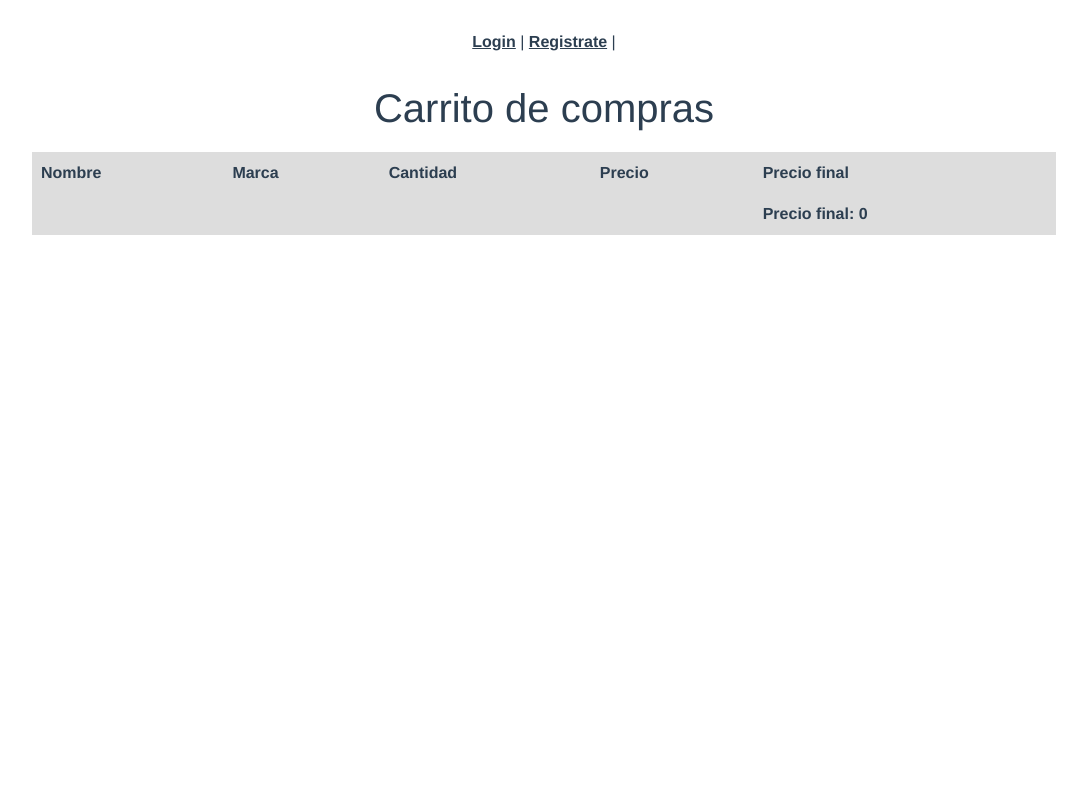
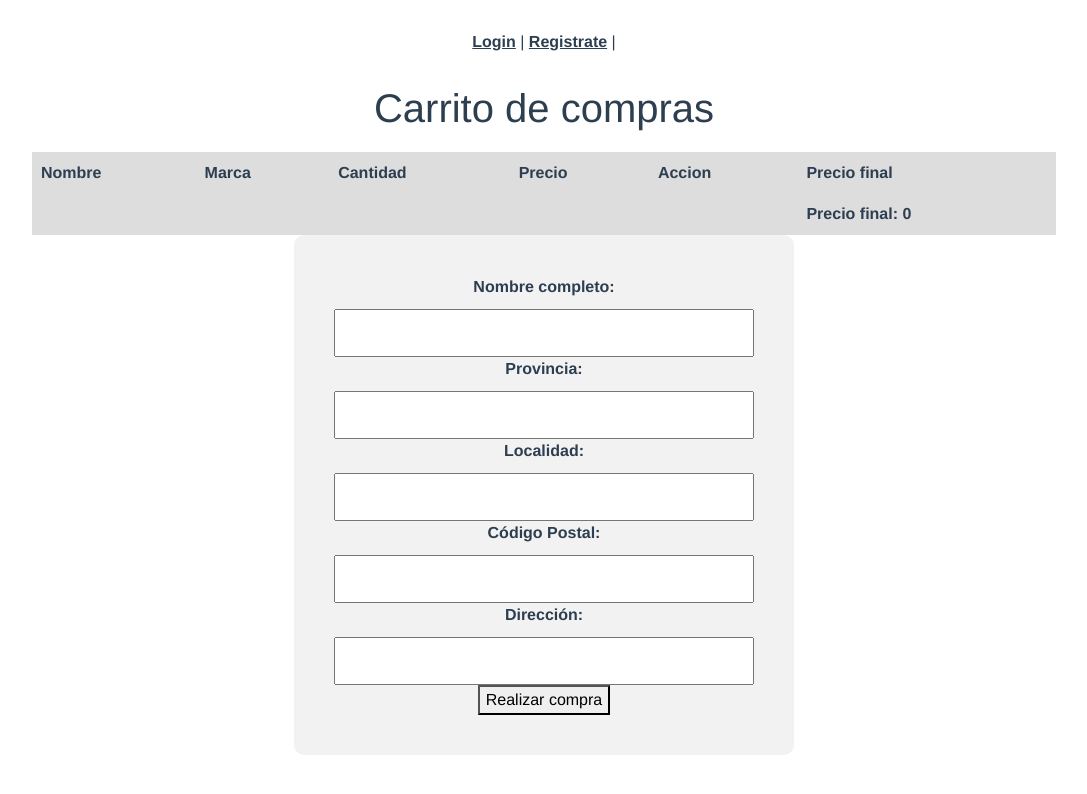
Before and after one commit to nicomargni/ProyectoFinalVue, a Vue app: page /#/Carrito in a window 1280 px wide. Shown: the top 794 px of the page, without its empty margins (96-1183 px from the left). Built offline with nearby package versions, Linux system fonts and the light colour scheme.

Commit message:
Actualizacion

```diff
--- a/package.json
+++ b/package.json
@@ -11,9 +11,11 @@
     "axios": "^1.2.6",
     "bootstrap": "^5.2.3",
     "core-js": "^3.8.3",
+    "shvl": "^3.0.0",
     "vue": "^2.6.14",
     "vue-router": "^3.5.1",
-    "vuex": "^3.6.2"
+    "vuex": "^3.6.2",
+    "vuex-persistedstate": "^4.1.0"
   },
   "devDependencies": {
     "@babel/core": "^7.12.16",
--- a/src/components/CarritoComponent.vue
+++ b/src/components/CarritoComponent.vue
@@ -8,6 +8,7 @@
           <th>Marca</th>
           <th>Cantidad</th>
           <th>Precio</th>
+          <th>Accion</th>
           <th>Precio final</th>
         </tr>
       </thead>
@@ -17,34 +18,113 @@
           <td>{{ producto.marca }}</td>
           <td>{{ producto.cantidad }}</td>
           <td>{{ producto.precio }}</td>
+          <td><button @click="eliminarProducto(index)">Eliminar</button></td>
+          <td></td>
         </tr>
         <th></th>
         <th></th>
         <th></th>
         <th></th>
-        <th>Precio final: {{precioFinal}}</th>
+        <th></th>
+        <th>Precio final: {{ precioFinal }}</th>
       </tbody>
     </table>
+
+    <form @submit.prevent="realizarCompra">
+      <div>
+        <label for="nombreCompleto">Nombre completo:</label>
+        <input type="text" id="nombreCompleto" v-model="form.nombreCompleto" />
+      </div>
+      <div>
+        <label for="provincia">Provincia:</label>
+        <input type="text" id="provincia" v-model="form.provincia" />
+      </div>
+      <div>
+        <label for="localidad">Localidad:</label>
+        <input type="text" id="localidad" v-model="form.localidad" />
+      </div>
+      <div>
+        <label for="codigoPostal">Código Postal:</label>
+        <input type="text" id="codigoPostal" v-model="form.codigoPostal" />
+      </div>
+      <div>
+        <label for="direccion">Dirección:</label>
+        <input type="text" id="direccion" v-model="form.direccion" />
+      </div>
+      <button type="submit">Realizar compra</button>
+    </form>
   </div>
 </template>
 
 <script>
+import axios from "axios";
 import { mapState } from "vuex";
 import { mapGetters } from "vuex";
 export default {
   name: "CarritoComponent",
 
   data() {
-    return {};
+    return {
+      form: {
+        nombreCompleto: "",
+        provincia: "",
+        localidad: "",
+        codigoPostal: "",
+        direccion: "",
+        precioFinal: "",
+      },
+    };
   },
   computed: {
-    ...mapState(['carrito']),
+    ...mapState(["carrito"]),
     ...mapGetters(["precioFinal"]),
   },
 
   mounted() {},
 
-  methods: {},
+  methods: {
+    eliminarProducto(index) {
+      this.$store.dispatch("eliminarProducto", index);
+    },
+    async realizarCompra() {
+      if (
+        !this.form.nombreCompleto ||
+        !this.form.provincia ||
+        !this.form.localidad ||
+        !this.form.codigoPostal ||
+        !this.form.direccion
+      ) {
+        return alert("Por favor, complete todos los campos del formulario");
+      }
+
+      try {
+        // Enviar los datos de la compra a la API
+        await axios.post(
+          "https://63d84aeebaa0f79e09a6fb8b.mockapi.io/Pedidos",
+          {
+            nombreCompleto: this.form.nombreCompleto,
+            provincia: this.form.provincia,
+            localidad: this.form.localidad,
+            codigoPostal: this.form.codigoPostal,
+            direccion: this.form.direccion,
+            productos: this.carrito,
+          }
+        );
+
+        // Resetear los datos del formulario
+        this.form.nombreCompleto = "";
+        this.form.provincia = "";
+        this.form.localidad = "";
+        this.form.codigoPostal = "";
+        this.form.direccion = "";
+
+        // Mostrar un mensaje de éxito al usuario
+        alert("La compra se realizó con éxito");
+      } catch (error) {
+        console.error(error);
+      }
+    },
+  },
 };
 </script>
 
@@ -61,7 +141,8 @@ table {
   border-collapse: collapse;
 }
 
-th, td {
+th,
+td {
   border: 1px solid #ddd;
   padding: 8px;
   text-align: left;
@@ -74,4 +155,22 @@ th {
 tr:nth-child(even) {
   background-color: #f2f2f2;
 }
+form {
+  width: 500px;
+  margin: 0 auto;
+  padding: 40px;
+  background-color: #f2f2f2;
+  border-radius: 10px;
+}
+
+label {
+  font-weight: bold;
+  margin-bottom: 10px;
+  display: block;
+}
+
+input[type="text"] {
+  padding: 10px;
+  width: 100%;
+}
 </style>
--- a/src/store/index.js
+++ b/src/store/index.js
@@ -1,5 +1,6 @@
 import Vue from 'vue'
 import Vuex from 'vuex'
+import createPersistedState from 'vuex-persistedstate';
 
 Vue.use(Vuex)
 
@@ -11,6 +12,7 @@ export default new Vuex.Store({
       isAdmin: false
     },
   },
+  plugins: [createPersistedState()],
   getters: {
     user: state => state.user,
     precioFinal(state) {
@@ -36,7 +38,10 @@ export default new Vuex.Store({
           precioTotal: parseInt(producto.precio * producto.cantidad)
         });
       }
-    }
+    },
+    eliminarProducto(state, index) {
+      state.carrito.splice(index, 1);
+    },
   },
   actions: {
     setUser({ commit }, user) {
@@ -48,7 +53,10 @@ export default new Vuex.Store({
     },
     agregarAlCarrito({ commit }, producto) {
       commit("agregarProducto", producto);
-    }
+    },
+    eliminarProducto({ commit }, index) {
+      commit("eliminarProducto", index);
+    },
   },
   modules: {
   }
```
Also changed, not shown: 1 other file (tests, documents, lock files or other folders).
